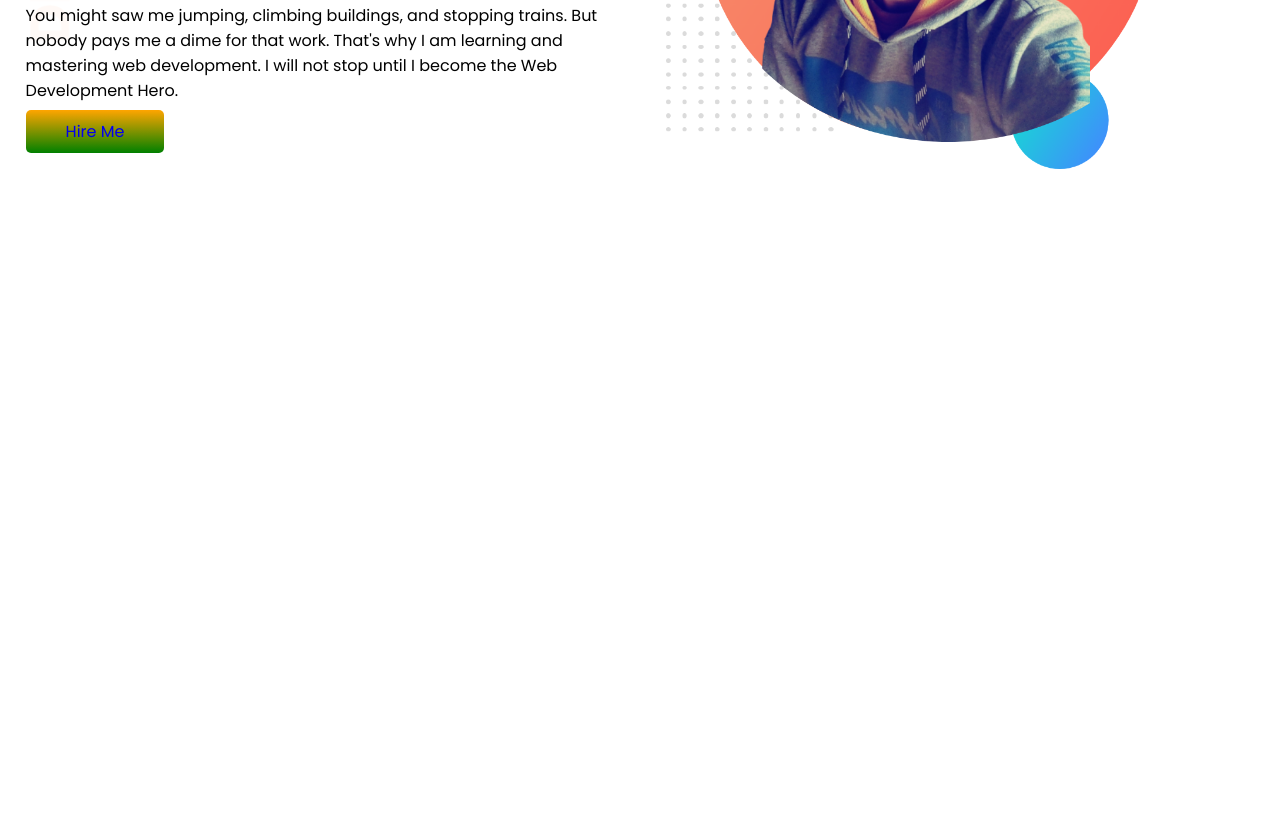
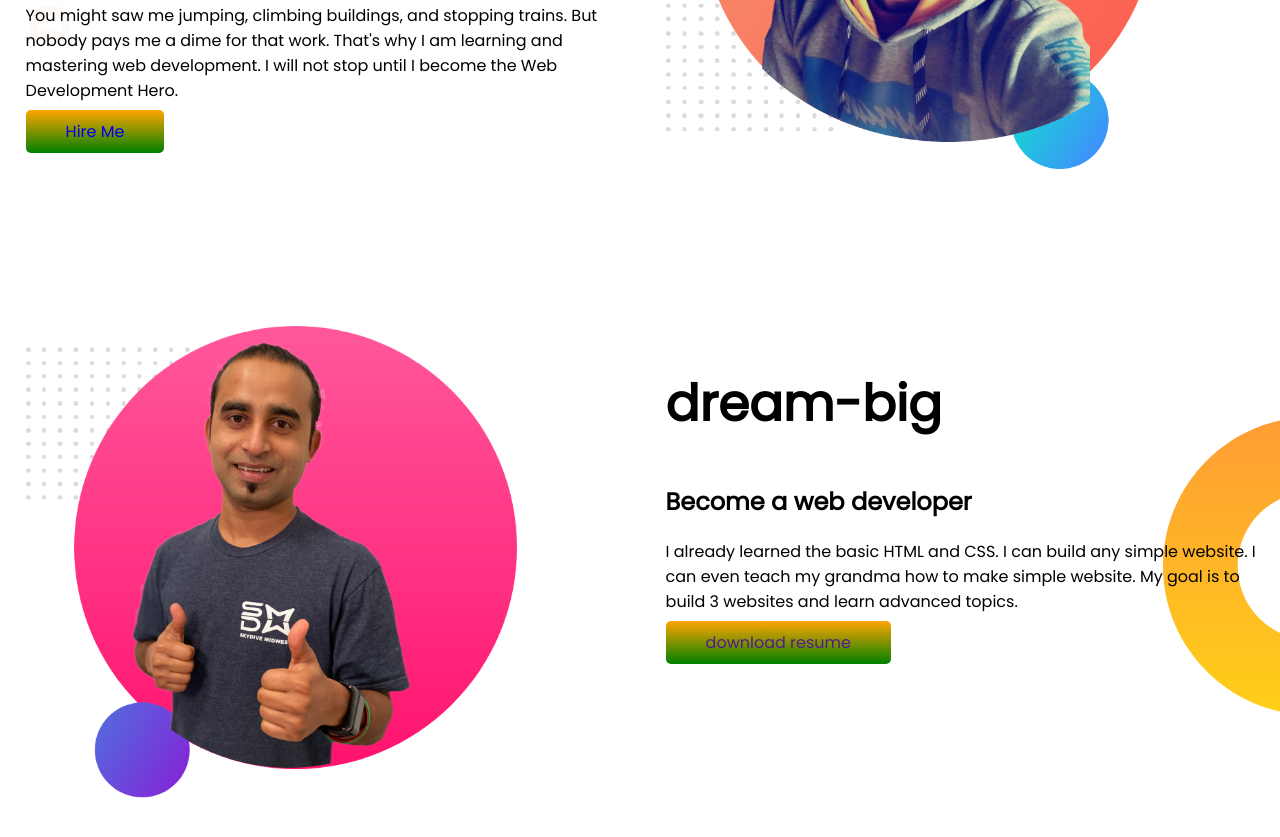
Before and after one commit to akram-hossain2/developer-portfolio, a plain HTML site: page index.html in a window 1280 px wide. Shown: the part 319-1156 px from the top of the page. Before the commit the page ends 800 px from the top, so only its background shows below. Drawn offline with Linux system fonts and the light colour scheme.

Commit message:
dream added

```diff
--- a/index.html
+++ b/index.html
@@ -30,7 +30,17 @@
         </div>
     </section>
 
-    <section>
+    <section class="dream-big">
+        <div class="half-width">
+            <img src="images/jhankar2.png" alt="">
+        </div>
+        <div class="half-width">
+            <h1>dream-big</h1>
+            <h2>Become a web developer</h2>
+            <p>I already learned the basic HTML and CSS. I can build any simple website. I can even teach my grandma how
+                to make simple website. My goal is to build 3 websites and learn advanced topics.</p>
+            <a class="link-button" target="_blank" href="">download resume</a>
+        </div>
     </section>
 
     <section>
--- a/style.css
+++ b/style.css
@@ -10,6 +10,7 @@ h1{
 }
 section{
     display: flex;
+    margin-bottom: 150px;
 }
 .half-width{
     width: 50%;
@@ -29,3 +30,8 @@ section{
     background-image: url(images/top-banner.png);
     background-repeat: no-repeat;
 }
+.dream-big{
+    background-image: url(images/dream-bg.png);
+    background-repeat: no-repeat;
+    background-position: right;
+}
```
